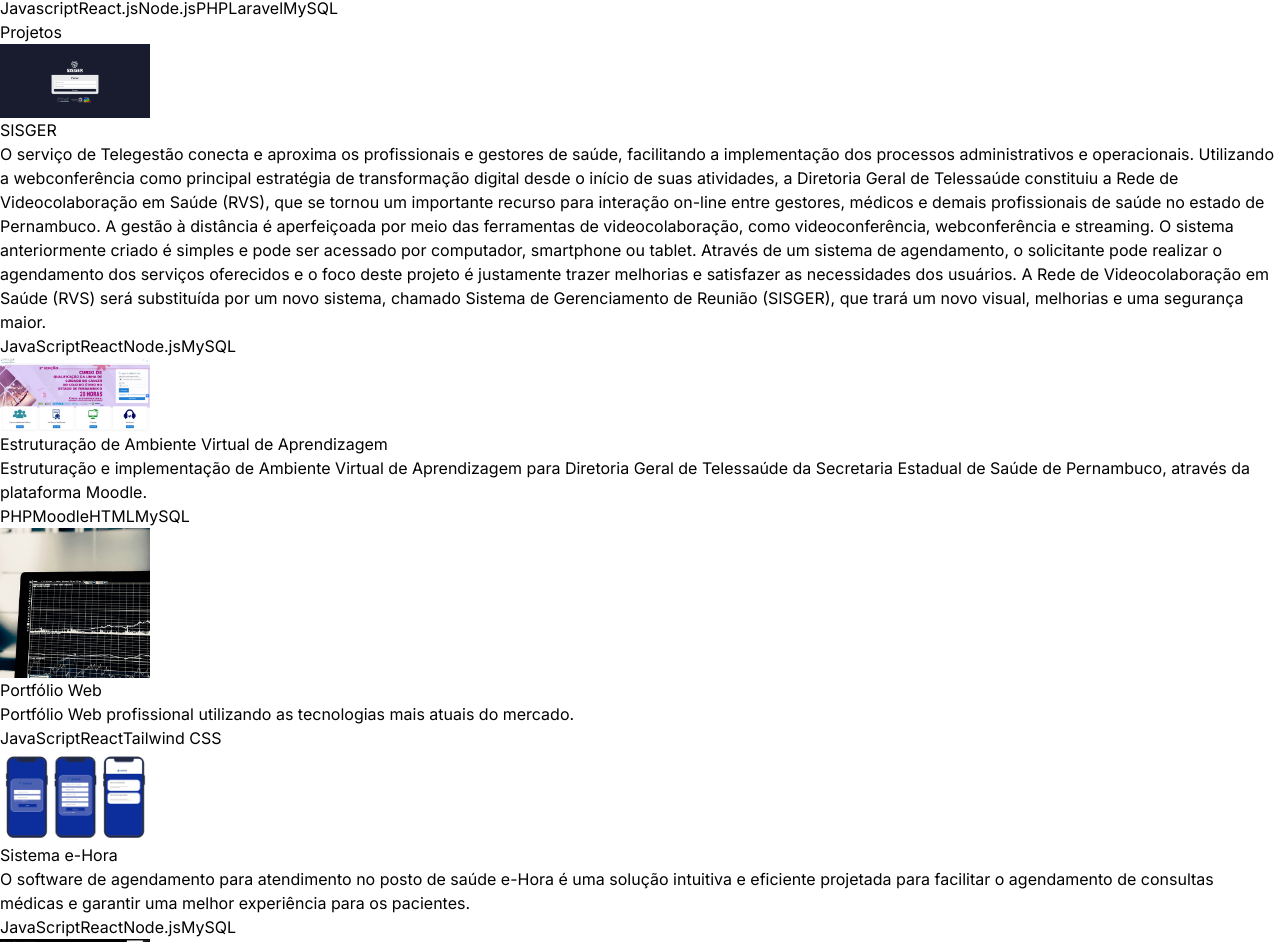
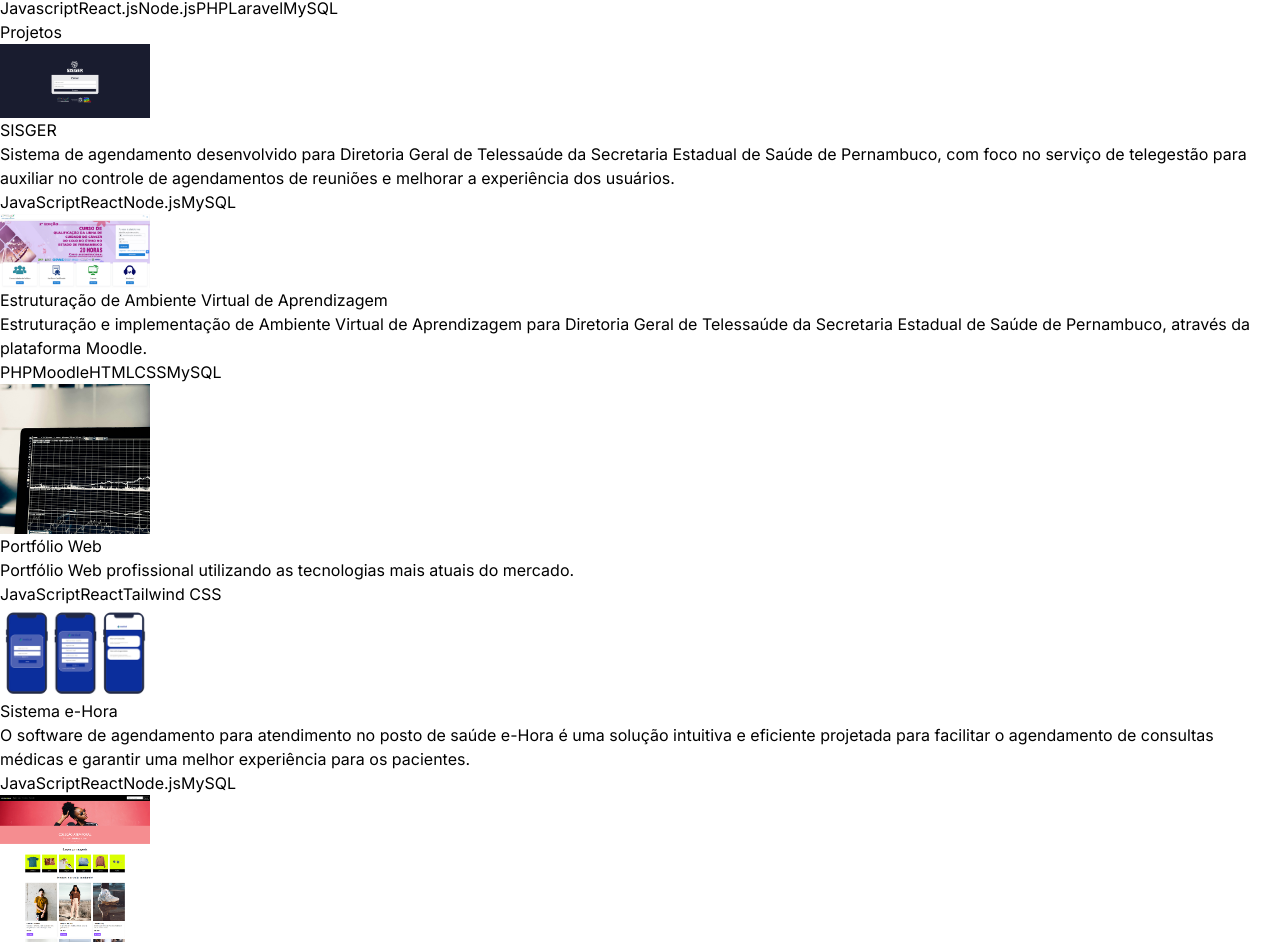
Before and after one commit to messoxavier/emerson-xavier-react-portfolio, a React (Vite) app: page / in a window 1280 px wide. Shown: the part 1336-2278 px from the top of the page. Built offline with nearby package versions, Linux system fonts and the light colour scheme.

Commit message:
feat: atualizando projetos

```diff
--- a/src/constants/index.js
+++ b/src/constants/index.js
@@ -29,7 +29,7 @@ export const PROJECTS = [
     title: "SISGER",
     image: project4,
     description:
-      "O serviço de Telegestão conecta e aproxima os profissionais e gestores de saúde, facilitando a implementação dos processos administrativos e operacionais. Utilizando a webconferência como principal estratégia de transformação digital desde o início de suas atividades, a Diretoria Geral de Telessaúde constituiu a Rede de Videocolaboração em Saúde (RVS), que se tornou um importante recurso para interação on-line entre gestores, médicos e demais profissionais de saúde no estado de Pernambuco. A gestão à distância é aperfeiçoada por meio das ferramentas de videocolaboração, como videoconferência, webconferência e streaming. O sistema anteriormente criado é simples e pode ser acessado por computador, smartphone ou tablet. Através de um sistema de agendamento, o solicitante pode realizar o agendamento dos serviços oferecidos e o foco deste projeto é justamente trazer melhorias e satisfazer as necessidades dos usuários. A Rede de Videocolaboração em Saúde (RVS) será substituída por um novo sistema, chamado Sistema de Gerenciamento de Reunião (SISGER), que trará um novo visual, melhorias e uma segurança maior.",
+      "Sistema de agendamento desenvolvido para Diretoria Geral de Telessaúde da Secretaria Estadual de Saúde de Pernambuco, com foco no serviço de telegestão para auxiliar no controle de agendamentos de reuniões e melhorar a experiência dos usuários.",
     technologies: ["JavaScript", "React", "Node.js", "MySQL"],
   },
   {
@@ -37,7 +37,7 @@ export const PROJECTS = [
     image: project2,
     description:
       "Estruturação e implementação de Ambiente Virtual de Aprendizagem para Diretoria Geral de Telessaúde da Secretaria Estadual de Saúde de Pernambuco, através da plataforma Moodle.",
-    technologies: ["PHP", "Moodle", "HTML", "MySQL"],
+    technologies: ["PHP", "Moodle", "HTML", "CSS", "MySQL"],
   },
   {
     title: "Portfólio Web",
```
